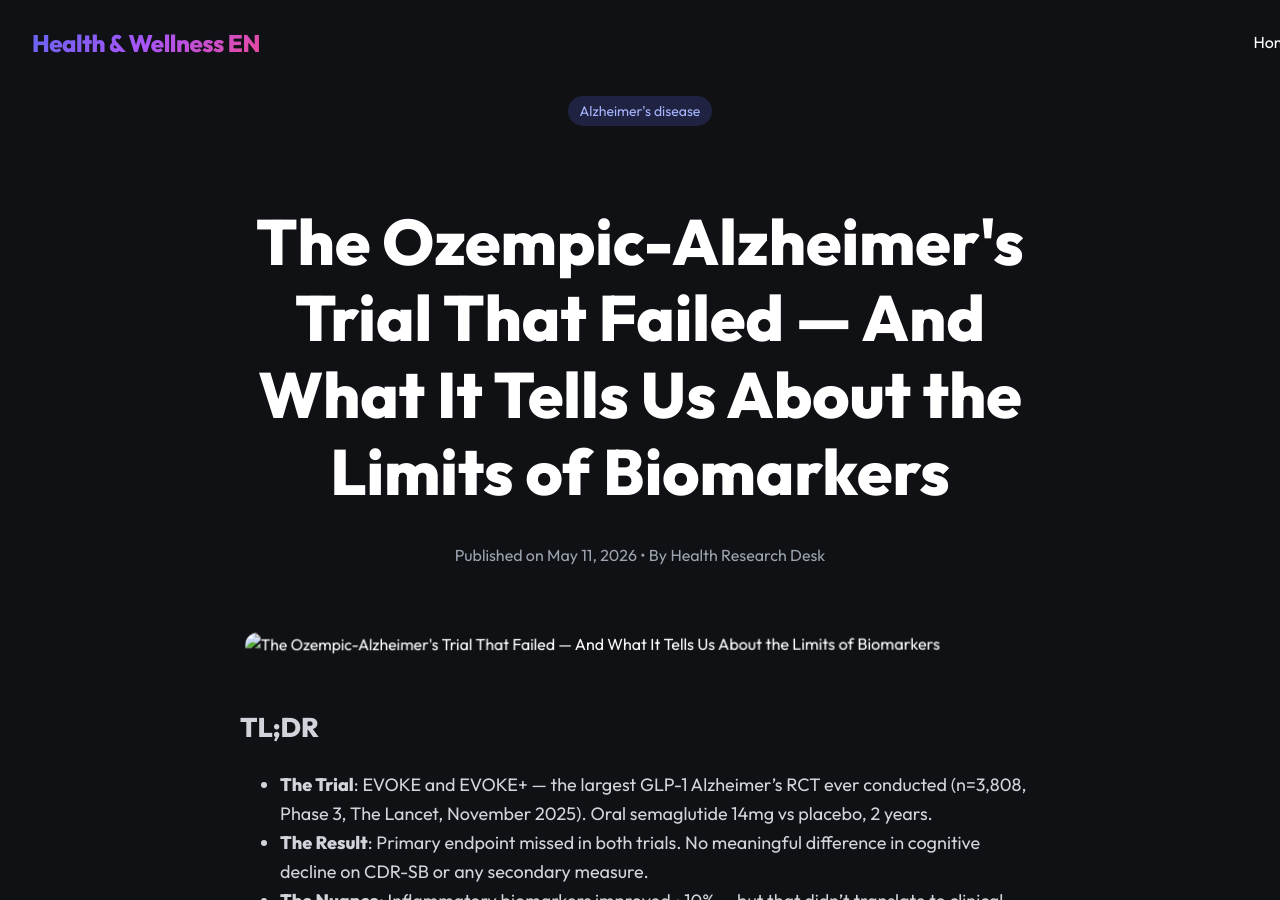
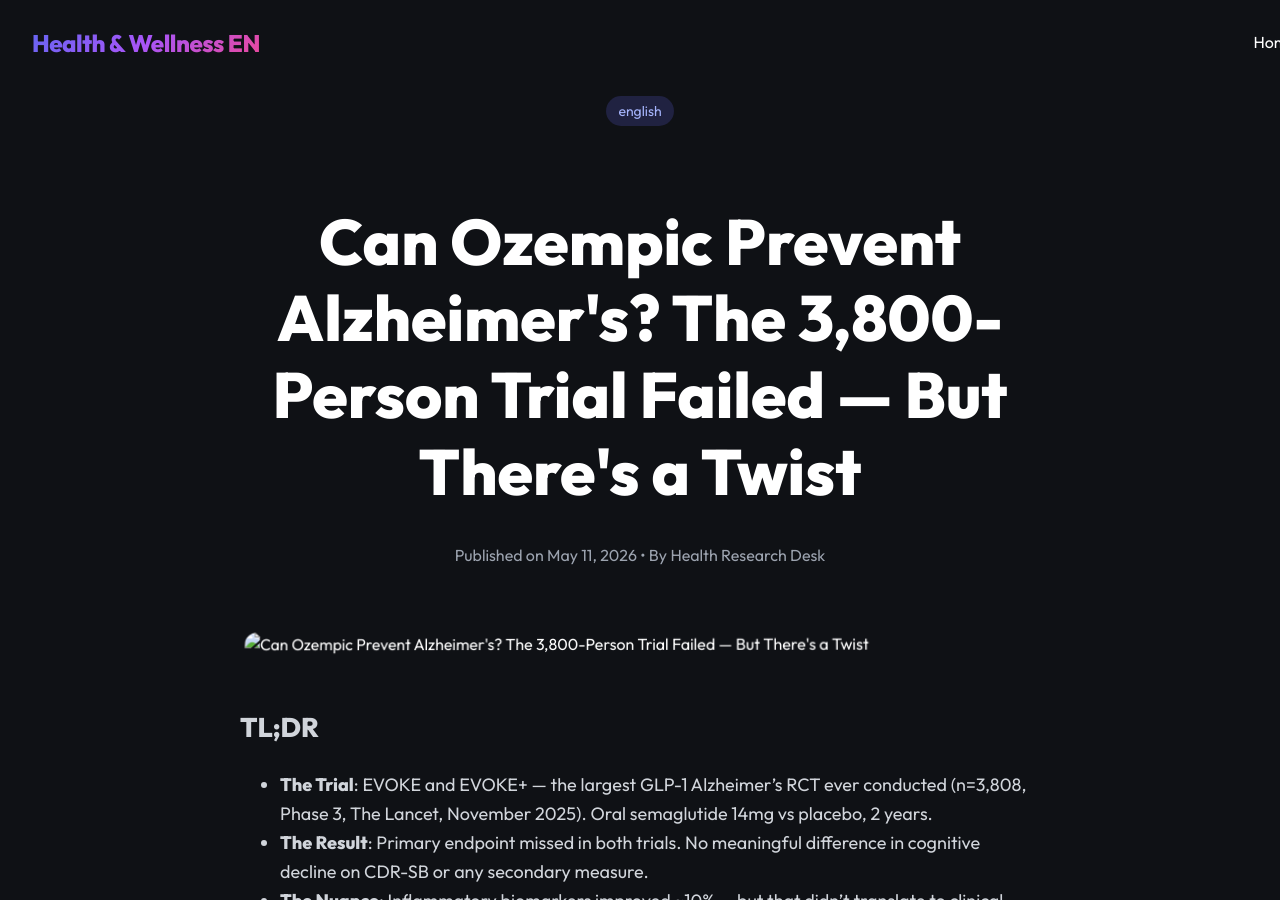
Before and after one commit to jeonghun-project/health-en, a Jekyll site: the page built from _posts/2026-05-11-semaglutide-alzheimers-evoke-trial-en.md, in a window 1280 px wide and 900 px high. Built offline with Jekyll 4.4.1, drawn with Linux system fonts in a browser that asks for light colours.

Commit message:
seo: Rewrite title/description/tags for search intent

```diff
--- a/_posts/2026-05-11-semaglutide-alzheimers-evoke-trial-en.md
+++ b/_posts/2026-05-11-semaglutide-alzheimers-evoke-trial-en.md
@@ -1,8 +1,8 @@
 ---
-title: "The Ozempic-Alzheimer's Trial That Failed — And What It Tells Us About the Limits of Biomarkers"
+title: "Can Ozempic Prevent Alzheimer's? The 3,800-Person Trial Failed — But There's a Twist"
 date: "2026-05-11"
-description: "The EVOKE and EVOKE+ Phase 3 trials (3,808 patients, The Lancet, November 2025) found that oral semaglutide did not slow Alzheimer's cognitive decline despite improving inflammatory biomarkers. Here's what the results mean — and what still might work."
-tags: ["Alzheimer's disease", "semaglutide", "GLP-1", "EVOKE trial", "dementia prevention", "clinical trial"]
+description: "The largest GLP-1 Alzheimer's trial ever conducted missed its primary endpoint. But one secondary signal keeps researchers hopeful. Here's what the data actually shows."
+tags: ["english", "health", "Ozempic Alzheimer", "dementia prevention", "Alzheimer treatment", "GLP-1 brain effects", "dementia drug"]
 author: "Health Research Desk"
 image: "https://raw.githubusercontent.com/jeonghun-project/health-en/main/assets/images/2026-05-11-semaglutide-alzheimers-evoke-trial-en-header.png"
 ---
```
